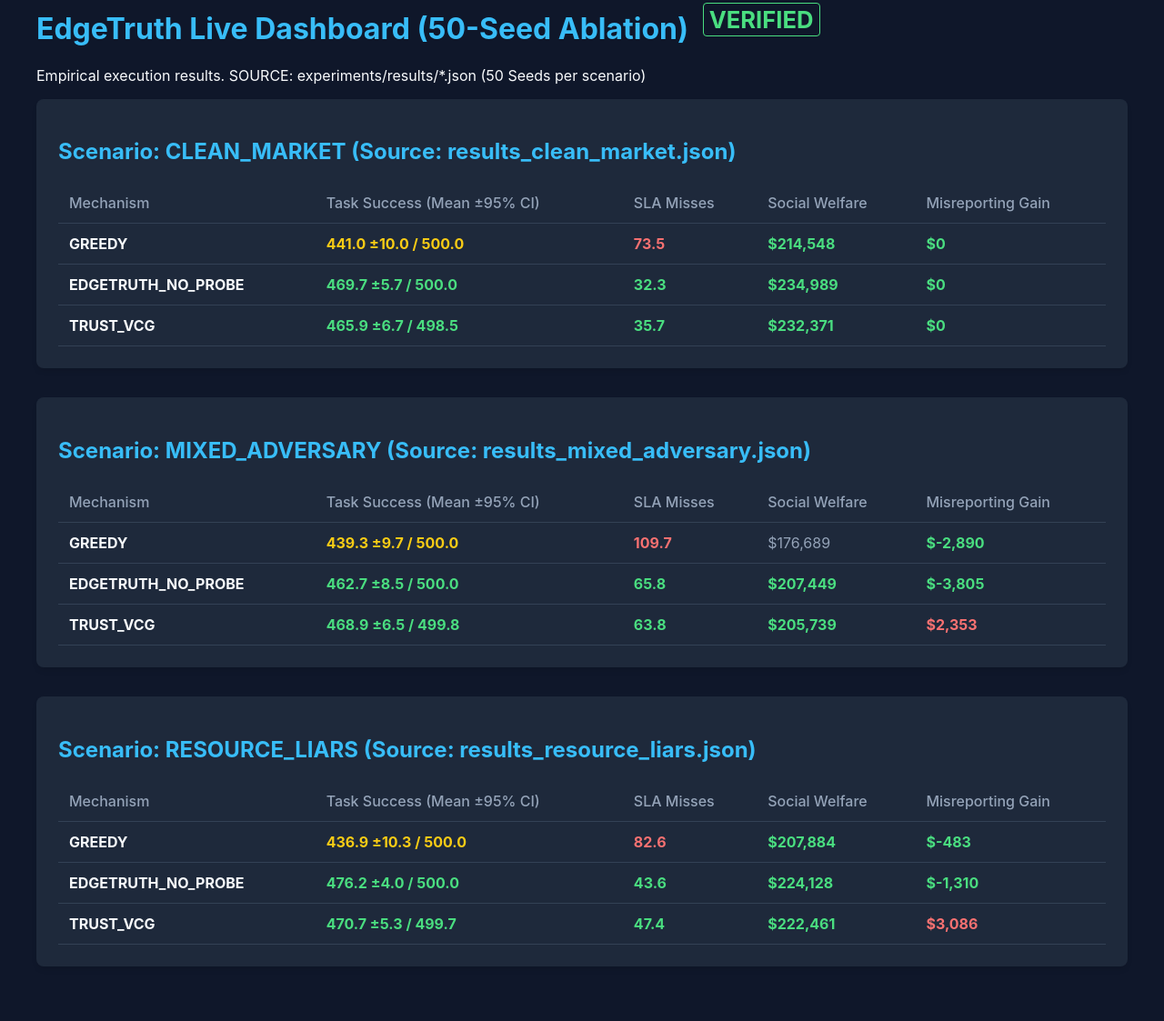
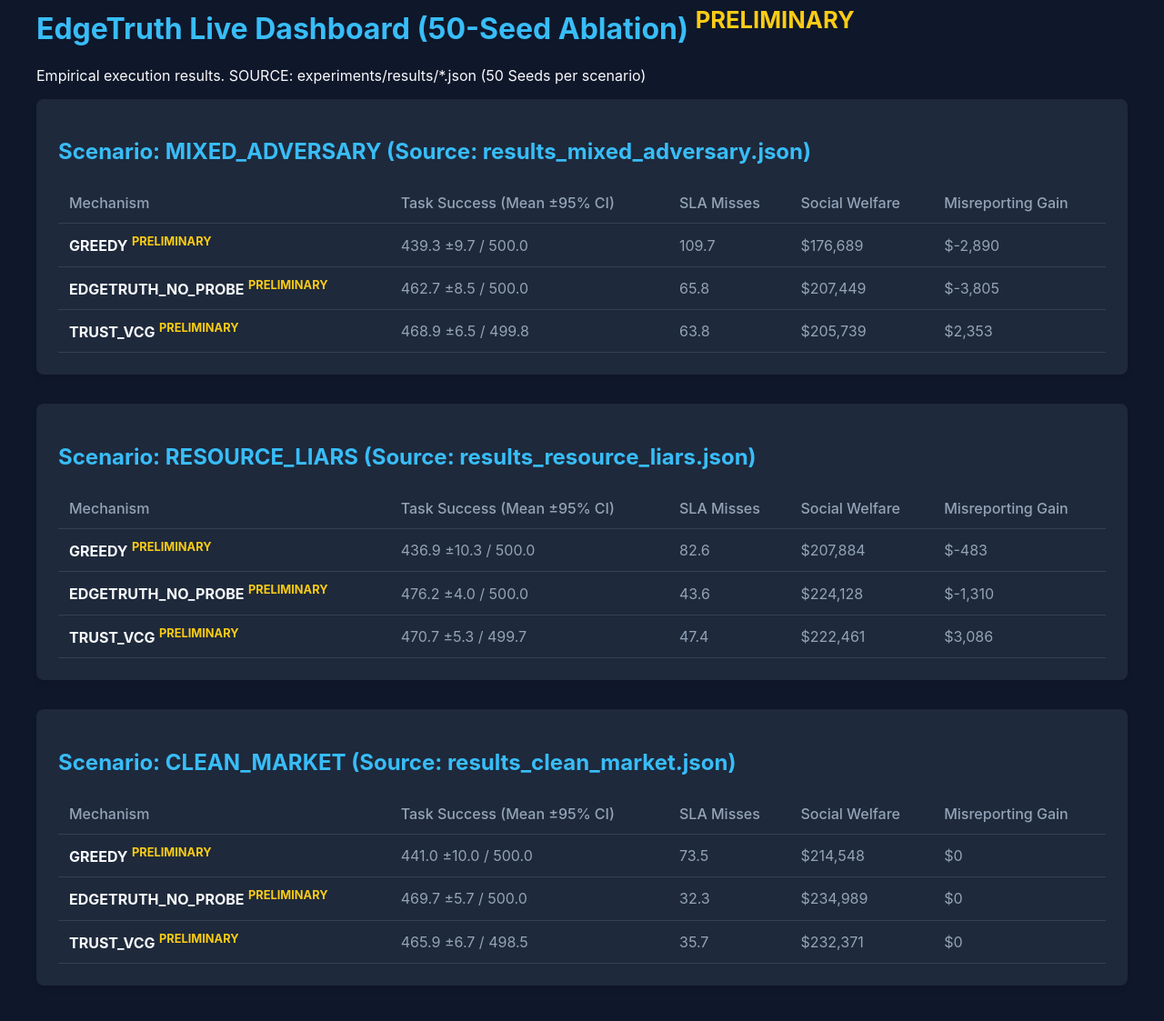
Before and after one commit to Hridanshu4004/veles-edge-auction, a plain HTML site: page dashboard.html in a window 1280 px wide. Shown: the part 55-1178 px from the top of the page at 91% size. Drawn offline with Linux system fonts and the light colour scheme.

Commit message:
Revert "feat: finalize dashboard generation with verified status badges"
This reverts commit f3e382a50d122f442baa8f38e93f3391122b73de.

```diff
--- a/dashboard.html
+++ b/dashboard.html
@@ -1,7 +1,7 @@
 <!DOCTYPE html>
 <html>
 <head>
-    <title>EdgeTruth Live Dashboard (50-Seed Ablation) - VERIFIED</title>
+    <title>EdgeTruth Live Dashboard (50-Seed Ablation)</title>
     <style>
         body { font-family: -apple-system, system-ui, sans-serif; background: #0f172a; color: #f8fafc; padding: 2rem; }
         .card { background: #1e293b; padding: 1.5rem; border-radius: 8px; margin-bottom: 2rem; box-shadow: 0 4px 6px -1px rgb(0 0 0 / 0.1); }
@@ -9,54 +9,13 @@
         table { width: 100%; border-collapse: collapse; margin-top: 1rem; }
         th, td { text-align: left; padding: 0.75rem; border-bottom: 1px solid #334155; }
         th { color: #94a3b8; font-weight: 500; }
-        .success { color: #4ade80; font-weight: bold; }
-        .warning { color: #facc15; font-weight: bold; }
-        .danger { color: #f87171; font-weight: bold; }
         .neutral { color: #94a3b8; }
-        .verified-badge { color: #4ade80; font-weight: bold; font-size: 0.8em; vertical-align: super; margin-left: 8px; border: 1px solid #4ade80; padding: 2px 6px; border-radius: 4px; }
+        .preliminary { color: #facc15; font-weight: bold; font-size: 0.8em; vertical-align: super; }
     </style>
 </head>
 <body>
-    <h1>EdgeTruth Live Dashboard (50-Seed Ablation) <span class="verified-badge">VERIFIED</span></h1>
+    <h1>EdgeTruth Live Dashboard (50-Seed Ablation) <span class="preliminary">PRELIMINARY</span></h1>
     <p>Empirical execution results. SOURCE: experiments/results/*.json (50 Seeds per scenario)</p>
-
-    <div class="card">
-        <h2>Scenario: CLEAN_MARKET (Source: results_clean_market.json)</h2>
-        <table>
-            <tr>
-                <th>Mechanism</th>
-                <th>Task Success (Mean ±95% CI)</th>
-                <th>SLA Misses</th>
-                <th>Social Welfare</th>
-                <th>Misreporting Gain</th>
-            </tr>
-
-            <tr>
-                <td><strong>GREEDY</strong></td>
-                <td><span class="warning">441.0 ±10.0 / 500.0</span></td>
-                <td><span class="danger">73.5</span></td>
-                <td><span class="success">$214,548</span></td>
-                <td><span class="success">$0</span></td>
-            </tr>
-
-            <tr>
-                <td><strong>EDGETRUTH_NO_PROBE</strong></td>
-                <td><span class="success">469.7 ±5.7 / 500.0</span></td>
-                <td><span class="success">32.3</span></td>
-                <td><span class="success">$234,989</span></td>
-                <td><span class="success">$0</span></td>
-            </tr>
-
-            <tr>
-                <td><strong>TRUST_VCG</strong></td>
-                <td><span class="success">465.9 ±6.7 / 498.5</span></td>
-                <td><span class="success">35.7</span></td>
-                <td><span class="success">$232,371</span></td>
-                <td><span class="success">$0</span></td>
-            </tr>
-
-        </table>
-    </div>
 
     <div class="card">
         <h2>Scenario: MIXED_ADVERSARY (Source: results_mixed_adversary.json)</h2>
@@ -70,27 +29,27 @@
             </tr>
 
             <tr>
-                <td><strong>GREEDY</strong></td>
-                <td><span class="warning">439.3 ±9.7 / 500.0</span></td>
-                <td><span class="danger">109.7</span></td>
+                <td><strong>GREEDY</strong> <span class="preliminary">PRELIMINARY</span></td>
+                <td><span class="neutral">439.3 ±9.7 / 500.0</span></td>
+                <td><span class="neutral">109.7</span></td>
                 <td><span class="neutral">$176,689</span></td>
-                <td><span class="success">$-2,890</span></td>
+                <td><span class="neutral">$-2,890</span></td>
             </tr>
 
             <tr>
-                <td><strong>EDGETRUTH_NO_PROBE</strong></td>
-                <td><span class="success">462.7 ±8.5 / 500.0</span></td>
-                <td><span class="success">65.8</span></td>
-                <td><span class="success">$207,449</span></td>
-                <td><span class="success">$-3,805</span></td>
+                <td><strong>EDGETRUTH_NO_PROBE</strong> <span class="preliminary">PRELIMINARY</span></td>
+                <td><span class="neutral">462.7 ±8.5 / 500.0</span></td>
+                <td><span class="neutral">65.8</span></td>
+                <td><span class="neutral">$207,449</span></td>
+                <td><span class="neutral">$-3,805</span></td>
             </tr>
 
             <tr>
-                <td><strong>TRUST_VCG</strong></td>
-                <td><span class="success">468.9 ±6.5 / 499.8</span></td>
-                <td><span class="success">63.8</span></td>
-                <td><span class="success">$205,739</span></td>
-                <td><span class="danger">$2,353</span></td>
+                <td><strong>TRUST_VCG</strong> <span class="preliminary">PRELIMINARY</span></td>
+                <td><span class="neutral">468.9 ±6.5 / 499.8</span></td>
+                <td><span class="neutral">63.8</span></td>
+                <td><span class="neutral">$205,739</span></td>
+                <td><span class="neutral">$2,353</span></td>
             </tr>
 
         </table>
@@ -108,27 +67,65 @@
             </tr>
 
             <tr>
-                <td><strong>GREEDY</strong></td>
-                <td><span class="warning">436.9 ±10.3 / 500.0</span></td>
-                <td><span class="danger">82.6</span></td>
-                <td><span class="success">$207,884</span></td>
-                <td><span class="success">$-483</span></td>
+                <td><strong>GREEDY</strong> <span class="preliminary">PRELIMINARY</span></td>
+                <td><span class="neutral">436.9 ±10.3 / 500.0</span></td>
+                <td><span class="neutral">82.6</span></td>
+                <td><span class="neutral">$207,884</span></td>
+                <td><span class="neutral">$-483</span></td>
             </tr>
 
             <tr>
-                <td><strong>EDGETRUTH_NO_PROBE</strong></td>
-                <td><span class="success">476.2 ±4.0 / 500.0</span></td>
-                <td><span class="success">43.6</span></td>
-                <td><span class="success">$224,128</span></td>
-                <td><span class="success">$-1,310</span></td>
+                <td><strong>EDGETRUTH_NO_PROBE</strong> <span class="preliminary">PRELIMINARY</span></td>
+                <td><span class="neutral">476.2 ±4.0 / 500.0</span></td>
+                <td><span class="neutral">43.6</span></td>
+                <td><span class="neutral">$224,128</span></td>
+                <td><span class="neutral">$-1,310</span></td>
             </tr>
 
             <tr>
-                <td><strong>TRUST_VCG</strong></td>
-                <td><span class="success">470.7 ±5.3 / 499.7</span></td>
-                <td><span class="success">47.4</span></td>
-                <td><span class="success">$222,461</span></td>
-                <td><span class="danger">$3,086</span></td>
+                <td><strong>TRUST_VCG</strong> <span class="preliminary">PRELIMINARY</span></td>
+                <td><span class="neutral">470.7 ±5.3 / 499.7</span></td>
+                <td><span class="neutral">47.4</span></td>
+                <td><span class="neutral">$222,461</span></td>
+                <td><span class="neutral">$3,086</span></td>
+            </tr>
+
+        </table>
+    </div>
+
+    <div class="card">
+        <h2>Scenario: CLEAN_MARKET (Source: results_clean_market.json)</h2>
+        <table>
+            <tr>
+                <th>Mechanism</th>
+                <th>Task Success (Mean ±95% CI)</th>
+                <th>SLA Misses</th>
+                <th>Social Welfare</th>
+                <th>Misreporting Gain</th>
+            </tr>
+
+            <tr>
+                <td><strong>GREEDY</strong> <span class="preliminary">PRELIMINARY</span></td>
+                <td><span class="neutral">441.0 ±10.0 / 500.0</span></td>
+                <td><span class="neutral">73.5</span></td>
+                <td><span class="neutral">$214,548</span></td>
+                <td><span class="neutral">$0</span></td>
+            </tr>
+
+            <tr>
+                <td><strong>EDGETRUTH_NO_PROBE</strong> <span class="preliminary">PRELIMINARY</span></td>
+                <td><span class="neutral">469.7 ±5.7 / 500.0</span></td>
+                <td><span class="neutral">32.3</span></td>
+                <td><span class="neutral">$234,989</span></td>
+                <td><span class="neutral">$0</span></td>
+            </tr>
+
+            <tr>
+                <td><strong>TRUST_VCG</strong> <span class="preliminary">PRELIMINARY</span></td>
+                <td><span class="neutral">465.9 ±6.7 / 498.5</span></td>
+                <td><span class="neutral">35.7</span></td>
+                <td><span class="neutral">$232,371</span></td>
+                <td><span class="neutral">$0</span></td>
             </tr>
 
         </table>
```
Also changed, not shown: 1 other file.
